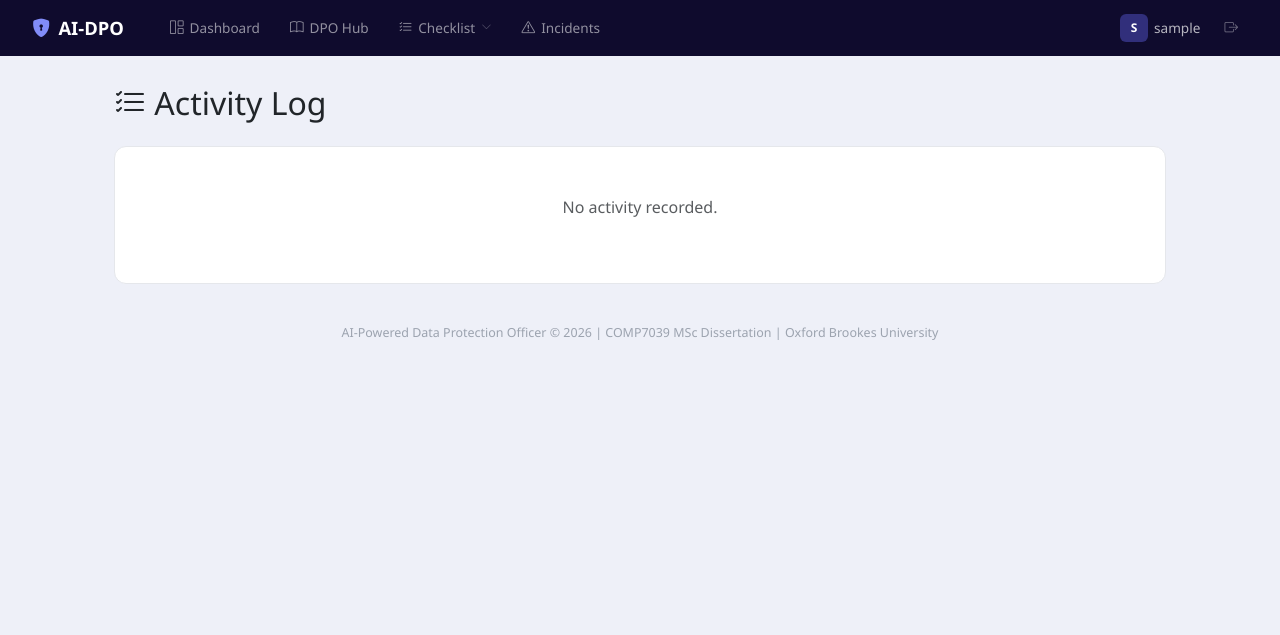
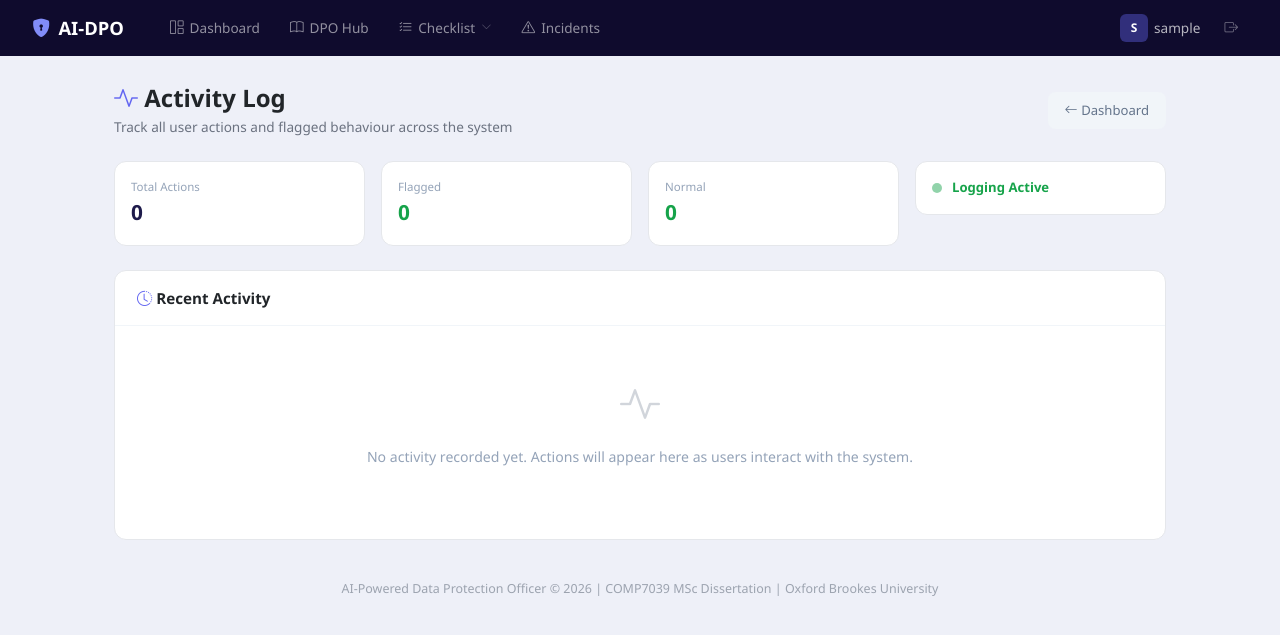
Before and after one commit to khusigit11/AI-powered-DPO, a Flask app: page /activity in a window 1280 px wide. Shown: the top 635 px of the page. Run offline with Flask 3, Linux system fonts and the light colour scheme; a user stored in the database is signed in; tables that the repository leaves empty hold one stand-in row (values such as "Sample post").

Commit message:
Redesigned page

```diff
--- a/app/templates/monitor/activity_log.html
+++ b/app/templates/monitor/activity_log.html
@@ -1,30 +1,105 @@
 {% extends "base.html" %}
 {% block title %}Activity Log{% endblock %}
 {% block content %}
-<h2 class="mb-4"><i class="bi bi-list-check"></i> Activity Log</h2>
-<div class="card p-4">
-    {% if activities %}
-    <div class="table-responsive">
-        <table class="table table-hover table-sm">
-            <thead>
-                <tr><th>Time</th><th>Action</th><th>IP</th><th>URL</th><th>Method</th><th>Flagged</th></tr>
-            </thead>
-            <tbody>
-                {% for a in activities %}
-                <tr class="{{ 'table-warning' if a.flagged else '' }}">
-                    <td>{{ a.timestamp.strftime('%d/%m %H:%M:%S') }}</td>
-                    <td>{{ a.action }}</td>
-                    <td><code>{{ a.ip_address }}</code></td>
-                    <td>{{ a.url or '-' }}</td>
-                    <td>{{ a.method or '-' }}</td>
-                    <td>{% if a.flagged %}<i class="bi bi-flag-fill text-danger"></i>{% else %}-{% endif %}</td>
-                </tr>
-                {% endfor %}
-            </tbody>
-        </table>
+
+<!-- header -->
+<div class="d-flex justify-content-between align-items-center mb-4">
+    <div>
+        <h4 style="font-weight: 700; margin-bottom: 4px;">
+            <i class="bi bi-activity" style="color: #6366f1;"></i> Activity Log
+        </h4>
+        <p style="color: #6b7280; font-size: 0.85rem; margin: 0;">Track all user actions and flagged behaviour across the system</p>
     </div>
-    {% else %}
-        <p class="text-muted text-center py-4">No activity recorded.</p>
-    {% endif %}
+    <a href="{{ url_for('main.dashboard') }}" class="btn btn-sm" style="background: #f1f5f9; color: #64748b; border-radius: 8px; font-size: 0.82rem; padding: 8px 16px;">
+        <i class="bi bi-arrow-left"></i> Dashboard
+    </a>
 </div>
+
+<!-- stats -->
+<div class="row g-3 mb-4">
+    <div class="col-6 col-lg-3">
+        <div class="card p-3">
+            <div style="font-size: 0.72rem; color: #94a3b8; margin-bottom: 2px;">Total Actions</div>
+            <div style="font-size: 1.3rem; font-weight: 700; color: #1e1b4b;">{{ activities | length }}</div>
+        </div>
+    </div>
+    <div class="col-6 col-lg-3">
+        <div class="card p-3">
+            <div style="font-size: 0.72rem; color: #94a3b8; margin-bottom: 2px;">Flagged</div>
+            {% set flagged_count = activities | selectattr('flagged') | list | length %}
+            <div style="font-size: 1.3rem; font-weight: 700; color: {% if flagged_count > 0 %}#dc2626{% else %}#16a34a{% endif %};">{{ flagged_count }}</div>
+        </div>
+    </div>
+    <div class="col-6 col-lg-3">
+        <div class="card p-3">
+            <div style="font-size: 0.72rem; color: #94a3b8; margin-bottom: 2px;">Normal</div>
+            {% set normal_count = activities | rejectattr('flagged') | list | length %}
+            <div style="font-size: 1.3rem; font-weight: 700; color: #16a34a;">{{ normal_count }}</div>
+        </div>
+    </div>
+    <div class="col-6 col-lg-3">
+        <div class="card p-3">
+            <div style="display: flex; align-items: center; gap: 10px;">
+                <div style="width: 10px; height: 10px; border-radius: 50%; background: #16a34a; animation: pulse 2s infinite;"></div>
+                <span style="font-size: 0.82rem; font-weight: 600; color: #16a34a;">Logging Active</span>
+            </div>
+            <style>@keyframes pulse { 0%, 100% { opacity: 1; } 50% { opacity: 0.4; } }</style>
+        </div>
+    </div>
+</div>
+
+<!-- activity list -->
+<div class="card" style="overflow: hidden;">
+    <div style="padding: 18px 22px; border-bottom: 1px solid #f1f5f9;">
+        <h5 style="font-weight: 600; font-size: 0.95rem; margin: 0;">
+            <i class="bi bi-clock-history" style="color: #6366f1;"></i> Recent Activity
+        </h5>
+    </div>
+
+    <div style="padding: 8px 22px 16px;">
+        {% if activities %}
+            {% for a in activities %}
+            <div style="display: flex; align-items: center; gap: 14px; padding: 12px 0; {% if not loop.last %}border-bottom: 1px solid #f1f5f9;{% endif %} transition: all 0.2s;" onmouseover="this.style.paddingLeft='6px'" onmouseout="this.style.paddingLeft='0'">
+                <!-- flag icon -->
+                {% if a.flagged %}
+                    <div style="width: 32px; height: 32px; border-radius: 8px; background: #fee2e2; display: flex; align-items: center; justify-content: center; flex-shrink: 0;">
+                        <i class="bi bi-flag-fill" style="color: #dc2626; font-size: 0.85rem;"></i>
+                    </div>
+                {% else %}
+                    <div style="width: 32px; height: 32px; border-radius: 8px; background: #f0fdf4; display: flex; align-items: center; justify-content: center; flex-shrink: 0;">
+                        <i class="bi bi-check-circle" style="color: #16a34a; font-size: 0.85rem;"></i>
+                    </div>
+                {% endif %}
+
+                <!-- info -->
+                <div style="flex: 1; min-width: 0;">
+                    <div style="font-size: 0.88rem; font-weight: 500; color: #1e1b4b;">{{ a.action | replace('_', ' ') | title }}</div>
+                    <div style="font-size: 0.75rem; color: #94a3b8;">{{ a.timestamp.strftime('%d/%m/%Y %H:%M:%S') }} · {{ a.url or 'N/A' }}</div>
+                </div>
+
+                <!-- method -->
+                <span style="font-size: 0.72rem; padding: 3px 10px; border-radius: 6px; font-weight: 600; background: #f1f5f9; color: #64748b;">{{ a.method or 'GET' }}</span>
+
+                <!-- ip -->
+                <code style="font-size: 0.75rem; color: #64748b; background: #f1f5f9; padding: 2px 8px; border-radius: 4px;">{{ a.ip_address }}</code>
+
+                <!-- flagged badge -->
+                {% if a.flagged %}
+                    <span style="font-size: 0.72rem; padding: 3px 10px; border-radius: 6px; font-weight: 600; background: #fee2e2; color: #dc2626;">
+                        <i class="bi bi-exclamation-triangle"></i> Flagged
+                    </span>
+                {% else %}
+                    <span style="font-size: 0.72rem; padding: 3px 10px; border-radius: 6px; font-weight: 600; background: #dcfce7; color: #16a34a;">Normal</span>
+                {% endif %}
+            </div>
+            {% endfor %}
+        {% else %}
+            <div style="text-align: center; padding: 40px 0;">
+                <i class="bi bi-activity" style="font-size: 2.5rem; color: #d1d5db;"></i>
+                <p style="font-size: 0.88rem; color: #94a3b8; margin-top: 12px;">No activity recorded yet. Actions will appear here as users interact with the system.</p>
+            </div>
+        {% endif %}
+    </div>
+</div>
+
 {% endblock %}
```
